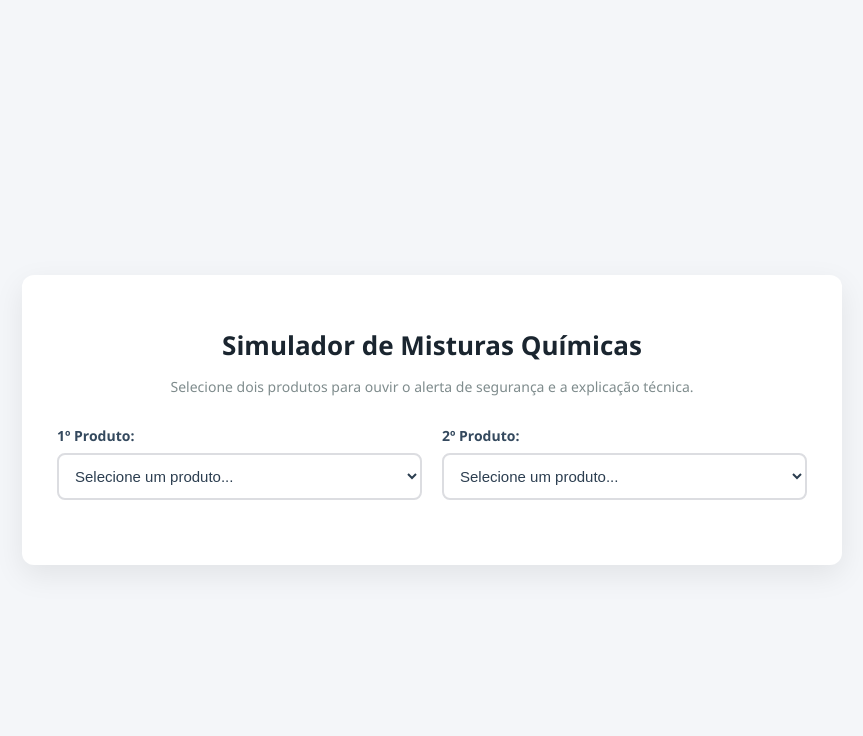
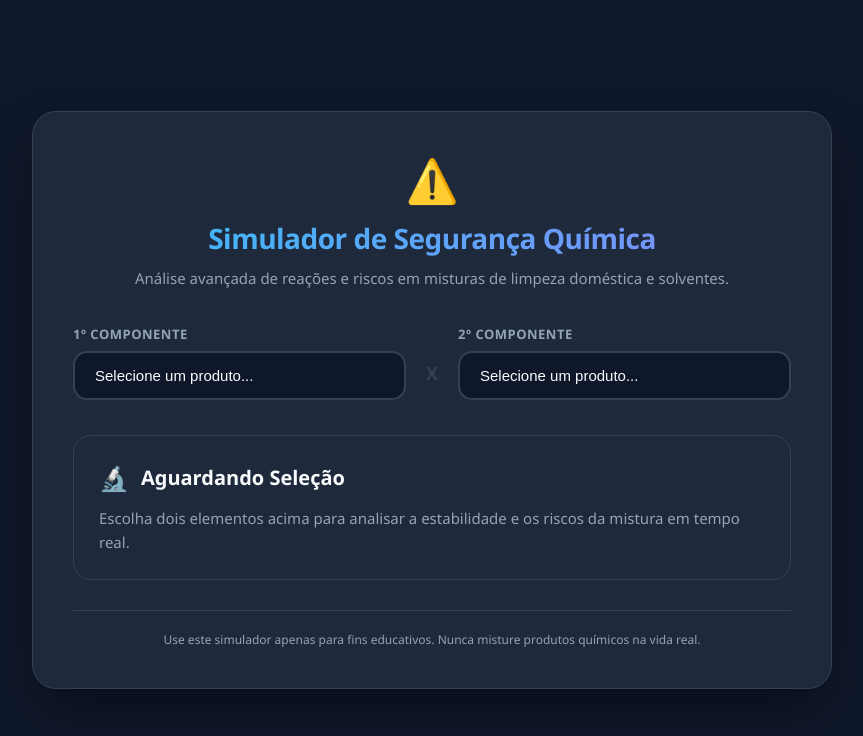
Before and after one commit to guilhermemendesmoraes-sys/new-LimpApp, a plain HTML site: page index.html in a window 1280 px wide. Shown: the whole page, without its empty margins (208-1071 px from the left). Drawn offline with Linux system fonts and the light colour scheme.

Commit message:
definição de cada codigo

```diff
--- a/index.html
+++ b/index.html
@@ -3,147 +3,23 @@
 <head>
     <meta charset="UTF-8">
     <meta name="viewport" content="width=device-width, initial-scale=1.0">
-    <title>Simulador de Segurança Química de Limpeza</title>
-    <style>
-        /* --- ESTILIZAÇÃO VISUAL (CSS) --- */
-        :root {
-            --cor-seguro: #2ecc71;
-            --cor-perigo: #e74c3c;
-            --cor-atencao: #f39c12;
-            --cor-fundo: #f4f6f9;
-            --cor-card: #ffffff;
-            --cor-texto: #2c3e50;
-        }
-
-        body {
-            font-family: 'Segoe UI', Arial, sans-serif;
-            background-color: var(--cor-fundo);
-            color: var(--cor-texto);
-            margin: 0;
-            padding: 20px;
-            display: flex;
-            justify-content: center;
-            align-items: center;
-            min-height: 100vh;
-        }
-
-        .container {
-            background-color: var(--cor-card);
-            border-radius: 12px;
-            box-shadow: 0 10px 30px rgba(0, 0, 0, 0.08);
-            padding: 35px;
-            max-width: 750px;
-            width: 100%;
-            text-align: center;
-        }
-
-        h1 {
-            font-size: 26px;
-            margin-bottom: 8px;
-            color: #1a252f;
-        }
-
-        .subtitulo {
-            font-size: 14px;
-            color: #7f8c8d;
-            margin-bottom: 30px;
-        }
-
-        .painel-selecao {
-            display: flex;
-            justify-content: space-between;
-            gap: 20px;
-            margin-bottom: 30px;
-        }
-
-        .campo {
-            flex: 1;
-            text-align: left;
-        }
-
-        label {
-            display: block;
-            font-weight: 600;
-            font-size: 14px;
-            margin-bottom: 8px;
-            color: #34495e;
-        }
-
-        select {
-            width: 100%;
-            padding: 12px;
-            border: 2px solid #dcdde1;
-            border-radius: 8px;
-            font-size: 15px;
-            color: var(--cor-texto);
-            background-color: #fff;
-            outline: none;
-            cursor: pointer;
-            transition: border-color 0.3s;
-        }
-
-        select:focus {
-            border-color: #3498db;
-        }
-
-        .resultado-box {
-            border-radius: 8px;
-            padding: 20px;
-            margin-top: 10px;
-            display: none;
-            text-align: left;
-            animation: deslizarAparecer 0.4s ease forwards;
-        }
-
-        .resultado-box.seguro {
-            display: block;
-            background-color: #e8f8f5;
-            border-left: 6px solid var(--cor-seguro);
-        }
-
-        .resultado-box.atencao {
-            display: block;
-            background-color: #fef5e7;
-            border-left: 6px solid var(--cor-atencao);
-        }
-
-        .resultado-box.perigo {
-            display: block;
-            background-color: #fcedec;
-            border-left: 6px solid var(--cor-perigo);
-        }
-
-        .status-titulo {
-            font-size: 18px;
-            font-weight: bold;
-            margin-bottom: 8px;
-        }
-
-        .resultado-box.seguro .status-titulo { color: #117a65; }
-        .resultado-box.atencao .status-titulo { color: #b7950b; }
-        .resultado-box.perigo .status-titulo { color: #943126; }
-
-        .status-descricao {
-            font-size: 14.5px;
-            line-height: 1.5;
-            color: #34495e;
-        }
-
-        @keyframes deslizarAparecer {
-            from { opacity: 0; transform: translateY(10px); }
-            to { opacity: 1; transform: translateY(0); }
-        }
-    </style>
+    <title>Laboratório Seguro: Simulador de Misturas Químicas</title>
+    <link rel="stylesheet" href="style.css">
 </head>
 <body>
 
-    <div class="container">
-        <h1>Simulador de Misturas Químicas</h1>
-        <p class="subtitulo">Selecione dois produtos para ouvir o alerta de segurança e a explicação técnica.</p>
+    <div class="app-container">
+        <header class="app-header">
+            <div class="logo-icon">⚠️</div>
+            <h1>Simulador de Segurança Química</h1>
+            <p class="subtitulo">Análise avançada de reações e riscos em misturas de limpeza doméstica e solventes.</p>
+        </header>
 
-        <div class="painel-selecao">
-            <div class="campo">
-                <label for="produtoA">1º Produto:</label>
+        <main class="app-content">
+            <section class="painel-selecao">
+                <div class="campo-selecao">
+                    <label for="produtoA">1º Componente</label>
+                    <div class="select-wrapper">
                         <select id="produtoA" onchange="calcularMistura()">
                             <option value="">Selecione um produto...</option>
                             <option value="agua_sanitaria">Água Sanitária (Cloro)</option>
@@ -156,17 +32,21 @@
                             <option value="desinfetante_pinho">Desinfetante de Pinho</option>
                             <option value="soda_caustica">Limpador de Forno (Soda Cáustica)</option>
                             <option value="sabao_po">Sabão em Pó / Detergente Pó</option>
-                    <option value="removedor_ferrugem">Removedor de Ferrugem (Ácido Oxálico)</option>
+                            <option value="removedor_ferrugem">Removedor de Ferrugem</option>
                             <option value="acetona">Acetona (Solvente)</option>
                             <option value="desengordurante">Desengordurante de Cozinha</option>
-                    <option value="limpador_aluminio">Limpador de Alumínio (Ácido Forte)</option>
+                            <option value="limpador_aluminio">Limpador de Alumínio</option>
                             <option value="querosene">Querosene / Aguarrás</option>
                             <option value="alcool_isopropilico">Álcool Isopropílico</option>
                         </select>
                     </div>
+                </div>
 
-            <div class="campo">
-                <label for="produtoB">2º Produto:</label>
+                <div class="divisor-vs">X</div>
+
+                <div class="campo-selecao">
+                    <label for="produtoB">2º Componente</label>
+                    <div class="select-wrapper">
                         <select id="produtoB" onchange="calcularMistura()">
                             <option value="">Selecione um produto...</option>
                             <option value="agua_sanitaria">Água Sanitária (Cloro)</option>
@@ -179,20 +59,29 @@
                             <option value="desinfetante_pinho">Desinfetante de Pinho</option>
                             <option value="soda_caustica">Limpador de Forno (Soda Cáustica)</option>
                             <option value="sabao_po">Sabão em Pó / Detergente Pó</option>
-                    <option value="removedor_ferrugem">Removedor de Ferrugem (Ácido Oxálico)</option>
+                            <option value="removedor_ferrugem">Removedor de Ferrugem</option>
                             <option value="acetona">Acetona (Solvente)</option>
                             <option value="desengordurante">Desengordurante de Cozinha</option>
-                    <option value="limpador_aluminio">Limpador de Alumínio (Ácido Forte)</option>
+                            <option value="limpador_aluminio">Limpador de Alumínio</option>
                             <option value="querosene">Querosene / Aguarrás</option>
                             <option value="alcool_isopropilico">Álcool Isopropílico</option>
                         </select>
                     </div>
                 </div>
+            </section>
 
-        <div id="quadroResultado" class="resultado-box">
-            <div id="statusTitulo" class="status-titulo"></div>
-            <div id="statusDescricao" class="status-descricao"></div>
+            <section id="quadroResultado" class="resultado-card estado-espera">
+                <div class="resultado-header">
+                    <span id="resultadoIcone" class="resultado-icone">🔬</span>
+                    <h2 id="statusTitulo" class="status-titulo">Aguardando Seleção</h2>
                 </div>
+                <p id="statusDescricao" class="status-descricao">Escolha dois elementos acima para analisar a estabilidade e os riscos da mistura em tempo real.</p>
+            </section>
+        </main>
+
+        <footer class="app-footer">
+            <p>Use este simulador apenas para fins educativos. Nunca misture produtos químicos na vida real.</p>
+        </footer>
     </div>
 
     <script src="script.js"></script>
--- a/style.css
+++ b/style.css
@@ -1,121 +1,223 @@
-/* --- ESTILIZAÇÃO VISUAL (CSS) --- */
+/* --- ESTILIZAÇÃO VISUAL MODERNA (CSS) --- */
+
 :root {
-    --cor-seguro: #2ecc71;
-    --cor-perigo: #e74c3c;
-    --cor-fundo: #f4f6f9;
-    --cor-card: #ffffff;
-    --cor-texto: #2c3e50;
+    --bg-global: #0f172a;
+    --bg-card: #1e293b;
+    --texto-principal: #f8fafc;
+    --texto-secundario: #94a3b8;
+    --borda-padrao: #334155;
+
+    /* Cores de status dinâmicas */
+    --cor-seguro: #10b981;
+    --bg-seguro: rgba(16, 185, 129, 0.1);
+    --cor-atencao: #f59e0b;
+    --bg-atencao: rgba(245, 158, 11, 0.1);
+    --cor-perigo: #ef4444;
+    --bg-perigo: rgba(239, 68, 68, 0.15);
+}
+
+* {
+    box-sizing: border-box;
+    margin: 0;
+    padding: 0;
 }
 
 body {
-    font-family: 'Segoe UI', Arial, sans-serif;
-    background-color: var(--cor-fundo);
-    color: var(--cor-texto);
-    margin: 0;
-    padding: 20px;
+    font-family: 'Segoe UI', system-ui, -apple-system, sans-serif;
+    background-color: var(--bg-global);
+    color: var(--texto-principal);
+    min-height: 100vh;
     display: flex;
     justify-content: center;
     align-items: center;
-    min-height: 100vh;
+    padding: 24px;
 }
 
-.container {
-    background-color: var(--cor-card);
-    border-radius: 12px;
-    box-shadow: 0 10px 30px rgba(0, 0, 0, 0.08);
-    padding: 35px;
-    max-width: 600px;
+.app-container {
+    background-color: var(--bg-card);
+    border: 1px solid var(--borda-padrao);
+    border-radius: 24px;
+    padding: 40px;
+    max-width: 800px;
     width: 100%;
+    box-shadow: 0 25px 50px -12px rgba(0, 0, 0, 0.5);
+}
+
+/* Cabeçalho */
+.app-header {
     text-align: center;
+    margin-bottom: 35px;
+}
+
+.logo-icon {
+    font-size: 40px;
+    margin-bottom: 12px;
+    display: inline-block;
+    animation: pulsar 2s infinite alternate;
 }
 
 h1 {
-    font-size: 26px;
-    margin-bottom: 8px;
-    color: #1a252f;
+    font-size: 28px;
+    font-weight: 700;
+    letter-spacing: -0.5px;
+    margin-bottom: 10px;
+    background: linear-gradient(to right, #38bdf8, #818cf8);
+    -webkit-background-clip: text;
+    -webkit-text-fill-color: transparent;
 }
 
 .subtitulo {
-    font-size: 14px;
-    color: #7f8c8d;
-    margin-bottom: 30px;
+    color: var(--texto-secundario);
+    font-size: 15px;
+    line-height: 1.5;
 }
 
+/* Painel de Seleção */
 .painel-selecao {
     display: flex;
-    justify-content: space-between;
+    align-items: center;
     gap: 20px;
-    margin-bottom: 30px;
+    margin-bottom: 35px;
 }
 
-.campo {
+.campo-selecao {
     flex: 1;
-    text-align: left;
 }
 
-label {
+.campo-selecao label {
     display: block;
+    font-size: 13px;
     font-weight: 600;
-    font-size: 14px;
+    text-transform: uppercase;
+    letter-spacing: 0.5px;
+    color: var(--texto-secundario);
     margin-bottom: 8px;
-    color: #34495e;
+}
+
+.select-wrapper {
+    position: relative;
 }
 
 select {
     width: 100%;
-    padding: 12px;
-    border: 2px solid #dcdde1;
-    border-radius: 8px;
+    padding: 14px 20px;
+    background-color: #0f172a;
+    border: 2px solid var(--borda-padrao);
+    border-radius: 14px;
+    color: var(--texto-principal);
     font-size: 15px;
-    color: var(--cor-texto);
-    background-color: #fff;
     outline: none;
     cursor: pointer;
-    transition: border-color 0.3s, box-shadow 0.3s;
+    transition: all 0.3s ease;
+    appearance: none;
 }
 
 select:focus {
-    border-color: #3498db;
-    box-shadow: 0 0 0 3px rgba(52, 152, 219, 0.2);
+    border-color: #6366f1;
+    box-shadow: 0 0 0 4px rgba(99, 102, 241, 0.2);
 }
 
-.resultado-box {
-    border-radius: 8px;
-    padding: 20px;
-    margin-top: 10px;
-    display: none;
-    text-align: left;
-    animation: deslizarAparecer 0.4s ease forwards;
+.divisor-vs {
+    font-weight: 800;
+    color: var(--borda-padrao);
+    font-size: 18px;
+    margin-top: 22px;
 }
 
-.resultado-box.seguro {
-    display: block;
-    background-color: #e8f8f5;
-    border-left: 6px solid var(--cor-seguro);
+/* Card de Resultados */
+.resultado-card {
+    border-radius: 18px;
+    padding: 25px;
+    text-align: left;
+    border: 1px solid transparent;
+    transition: all 0.4s cubic-bezier(0.4, 0, 0.2, 1);
 }
 
-.resultado-box.perigo {
-    display: block;
-    background-color: #fcedec;
-    border-left: 6px solid var(--cor-perigo);
+.resultado-header {
+    display: flex;
+    align-items: center;
+    gap: 12px;
+    margin-bottom: 12px;
+}
+
+.resultado-icone {
+    font-size: 24px;
 }
 
 .status-titulo {
-    font-size: 18px;
-    font-weight: bold;
-    margin-bottom: 8px;
+    font-size: 20px;
+    font-weight: 700;
 }
 
-.resultado-box.seguro .status-titulo { color: #117a65; }
-.resultado-box.perigo .status-titulo { color: #943126; }
-
 .status-descricao {
-    font-size: 14.5px;
-    line-height: 1.5;
-    color: #34495e;
+    font-size: 15px;
+    line-height: 1.6;
+    color: var(--texto-secundario);
 }
 
-@keyframes deslizarAparecer {
-    from { opacity: 0; transform: translateY(10px); }
-    to { opacity: 1; transform: translateY(0); }
+/* Estados Dinâmicos controlados pelo JS */
+.resultado-card.estado-espera {
+    background-color: #1e293b;
+    border-color: var(--borda-padrao);
 }
+
+.resultado-card.seguro {
+    background-color: var(--bg-seguro);
+    border-color: var(--cor-seguro);
+}
+.resultado-card.seguro .status-titulo, .resultado-card.seguro .resultado-icone { color: var(--cor-seguro); }
+.resultado-card.seguro .status-descricao { color: #a7f3d0; }
+
+.resultado-card.atencao {
+    background-color: var(--bg-atencao);
+    border-color: var(--cor-atencao);
+}
+.resultado-card.atencao .status-titulo, .resultado-card.atencao .resultado-icone { color: var(--cor-atencao); }
+.resultado-card.atencao .status-descricao { color: #fde68a; }
+
+.resultado-card.perigo {
+    background-color: var(--bg-perigo);
+    border-color: var(--cor-perigo);
+    animation: balancoErro 0.4s ease;
+}
+.resultado-card.perigo .status-titulo, .resultado-card.perigo .resultado-icone { color: var(--cor-perigo); }
+.resultado-card.perigo .status-descricao { color: #fca5a5; }
+
+/* Rodapé */
+.app-footer {
+    text-align: center;
+    margin-top: 30px;
+    padding-top: 20px;
+    border-top: 1px solid var(--borda-padrao);
+}
+
+.app-footer p {
+    font-size: 12px;
+    color: var(--texto-secundario);
+}
+
+/* Animações */
+@keyframes pulsar {
+    from { transform: scale(1); }
+    to { transform: scale(1.08); }
+}
+
+@keyframes balancoErro {
+    0%, 100% { transform: translateX(0); }
+    20%, 60% { transform: translateX(-6px); }
+    40%, 80% { transform: translateX(6px); }
+}
+
+/* Responsividade para Celulares */
+@media (max-width: 600px) {
+    .painel-selecao {
+        flex-direction: column;
+        gap: 10px;
+    }
+    .divisor-vs {
+        margin: 5px 0;
+    }
+    .app-container {
+        padding: 20px;
+    }
+}
```
Also changed, not shown: script.js (+44 -38 lines). Lines whose indentation alone changed are shown as unchanged.
